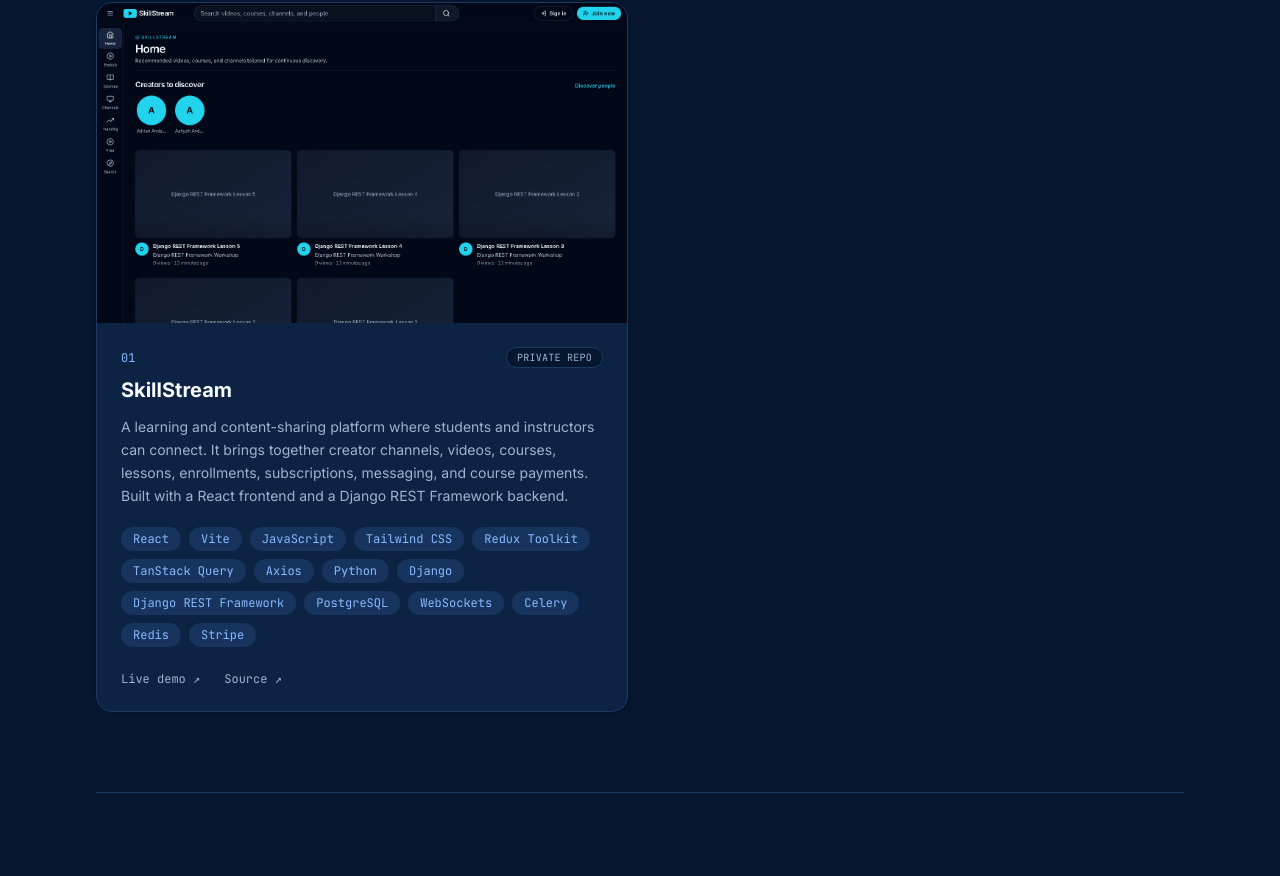
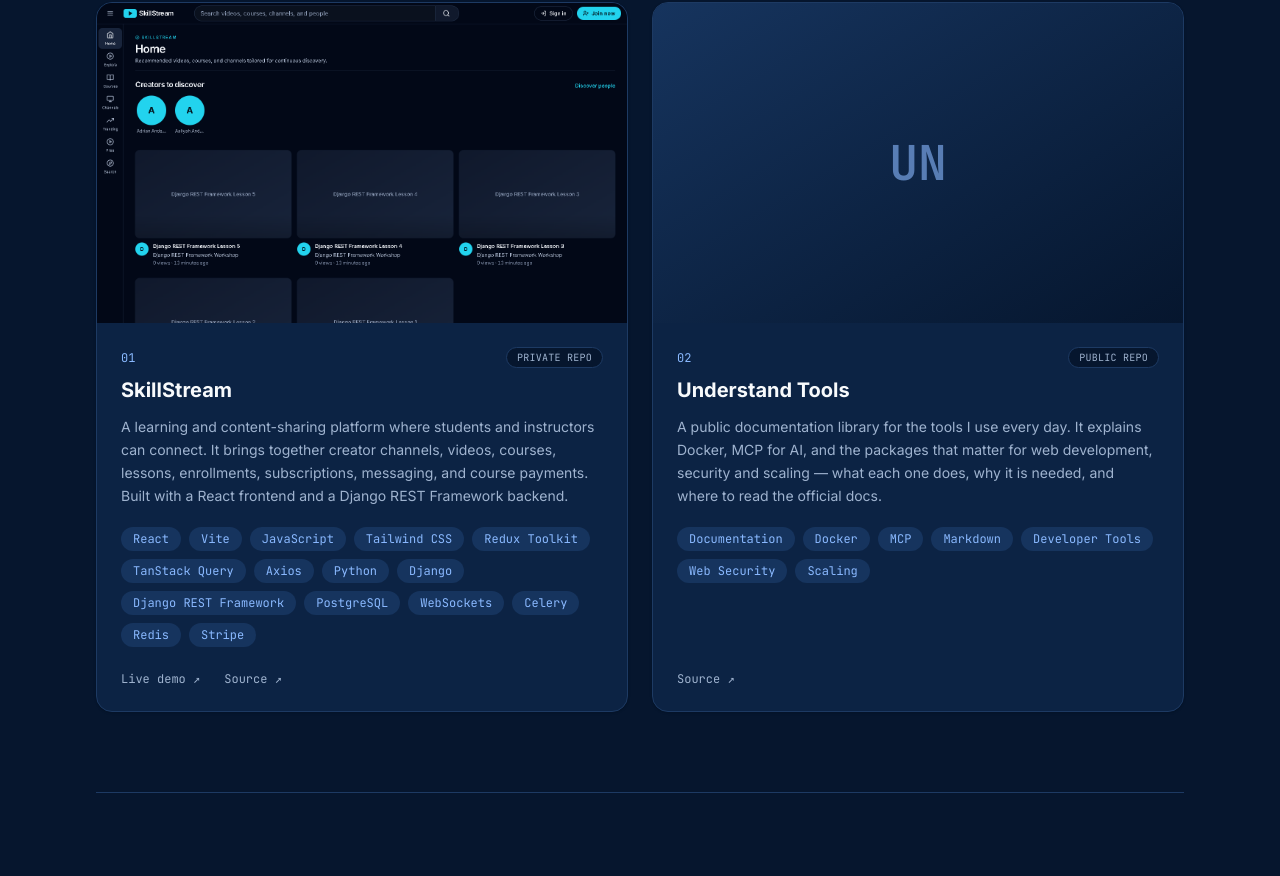
Before and after one commit to rapheal001-cpu/portfolio-react, a React (Vite) app: page / in a window 1280 px wide. Shown: the part 3084-3960 px from the top of the page. Built offline with nearby package versions, Linux system fonts and the light colour scheme.

Commit message:
Add Understand Tools documentation project to portfolio

```diff
--- a/src/components/Projects.jsx
+++ b/src/components/Projects.jsx
@@ -10,11 +10,19 @@ export default function Projects() {
             key={i}
             className="group flex flex-col overflow-hidden rounded-2xl border border-border bg-surface shadow-sm transition hover:-translate-y-1 hover:shadow-lg"
           >
+            {project.image ? (
               <img
                 src={project.image}
                 alt={`${project.title} preview`}
                 className="h-64 w-full object-cover object-top sm:h-80"
               />
+            ) : (
+              <div className="flex h-64 w-full items-center justify-center bg-gradient-to-br from-accent-soft to-canvas sm:h-80">
+                <span className="font-mono text-5xl font-bold text-accent-bright/60">
+                  {project.title.slice(0, 2).toUpperCase()}
+                </span>
+              </div>
+            )}
             <div className="flex flex-1 flex-col p-6">
               <div className="flex items-center justify-between gap-3">
                 <span className="font-mono text-xs text-accent-bright">
@@ -45,6 +53,7 @@ export default function Projects() {
               </ul>
 
               <div className="mt-auto flex gap-6 pt-6">
+                {project.liveUrl && (
                   <a
                     href={project.liveUrl}
                     target="_blank"
@@ -53,6 +62,8 @@ export default function Projects() {
                   >
                     Live demo <span aria-hidden="true">↗</span>
                   </a>
+                )}
+                {project.sourceUrl && (
                   <a
                     href={project.sourceUrl}
                     target="_blank"
@@ -61,6 +72,7 @@ export default function Projects() {
                   >
                     Source <span aria-hidden="true">↗</span>
                   </a>
+                )}
               </div>
             </div>
           </article>
--- a/src/data.js
+++ b/src/data.js
@@ -161,6 +161,22 @@ const data = {
       liveUrl: 'https://skillstream-rxhe.onrender.com',
       sourceUrl: 'https://github.com/rapheal001-cpu/skillstream.git',
     },
+    {
+      title: 'Understand Tools',
+      repoVisibility: 'Public',
+      description:
+        'A public documentation library for the tools I use every day. It explains Docker, MCP for AI, and the packages that matter for web development, security and scaling — what each one does, why it is needed, and where to read the official docs.',
+      tags: [
+        'Documentation',
+        'Docker',
+        'MCP',
+        'Markdown',
+        'Developer Tools',
+        'Web Security',
+        'Scaling',
+      ],
+      sourceUrl: 'https://github.com/rapheal001-cpu/understand-tools',
+    },
   ],
 
   // ---- Technical writing --------------------------------------
```
Also changed, not shown: 1 other file (tests, documents, lock files or other folders). Lines whose indentation alone changed are shown as unchanged.
